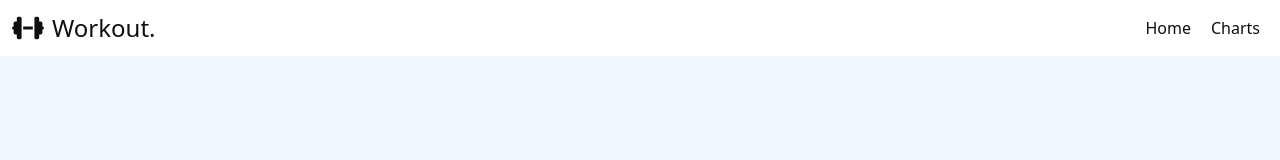
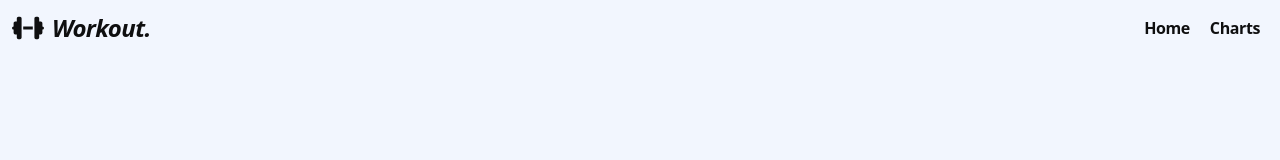
Before and after one commit to notprjwl/focused, a React (Create React App) app in the folder frontend/: page / in a window 1280 px wide. Shown: the top 160 px of the page. Built offline with nearby package versions, Linux system fonts and the light colour scheme.

Commit message:
Update Navbar.jsx

```diff
--- a/frontend/src/components/Navbar.jsx
+++ b/frontend/src/components/Navbar.jsx
@@ -3,15 +3,18 @@ import { Link } from "react-router-dom";
 
 const Navbar = () => {
   return (
-    <header className='bg-white text-text text-inter'>
+    <header className='bg-background font-jost text-text text-inter '>
       <div className='container font-dm max-w-[1400px] mx-auto my-0 flex items-center p-3 justify-between'>
-      <div className="flex "><svg aria-hidden="true" focusable="false" data-prefix="fas" data-icon="dumbbell"
-      className="svg-inline--fa fa-dumbbell fa-lg w-8" role="img" xmlns="http://www.w3.org/2000/svg" viewBox="0 0 640 512"><path fill="currentColor" d="M96 64c0-17.7 14.3-32 32-32h32c17.7 0 32 14.3 32 32V224v64V448c0 17.7-14.3 32-32 32H128c-17.7 0-32-14.3-32-32V384H64c-17.7 0-32-14.3-32-32V288c-17.7 0-32-14.3-32-32s14.3-32 32-32V160c0-17.7 14.3-32 32-32H96V64zm448 0v64h32c17.7 0 32 14.3 32 32v64c17.7 0 32 14.3 32 32s-14.3 32-32 32v64c0 17.7-14.3 32-32 32H544v64c0 17.7-14.3 32-32 32H480c-17.7 0-32-14.3-32-32V288 224 64c0-17.7 14.3-32 32-32h32c17.7 0 32 14.3 32 32zM416 224v64H224V224H416z"/></svg>
-        <Link to='/'>
-          <h1 className='text-2xl pl-2 font-we'>Workout.</h1>
-        </Link></div>
+        <div className='flex '>
+          <svg aria-hidden='true' focusable='false' data-prefix='fas' data-icon='dumbbell' className='svg-inline--fa fa-dumbbell fa-lg w-8' role='img' xmlns='http://www.w3.org/2000/svg' viewBox='0 0 640 512'>
+            <path fill='currentColor' d='M96 64c0-17.7 14.3-32 32-32h32c17.7 0 32 14.3 32 32V224v64V448c0 17.7-14.3 32-32 32H128c-17.7 0-32-14.3-32-32V384H64c-17.7 0-32-14.3-32-32V288c-17.7 0-32-14.3-32-32s14.3-32 32-32V160c0-17.7 14.3-32 32-32H96V64zm448 0v64h32c17.7 0 32 14.3 32 32v64c17.7 0 32 14.3 32 32s-14.3 32-32 32v64c0 17.7-14.3 32-32 32H544v64c0 17.7-14.3 32-32 32H480c-17.7 0-32-14.3-32-32V288 224 64c0-17.7 14.3-32 32-32h32c17.7 0 32 14.3 32 32zM416 224v64H224V224H416z' />
+          </svg>
+          <Link to='/'>
+            <h1 className='text-2xl pl-2 font-bold italic tracking-tight'>Workout.</h1>
+          </Link>
+        </div>
 
-        <div className='flex text-center items-center'>
+        <div className='flex text-center font-bold items-center tracking-tight'>
           <Link className='pr-5'>
             <h1>Home</h1>
           </Link>
```
